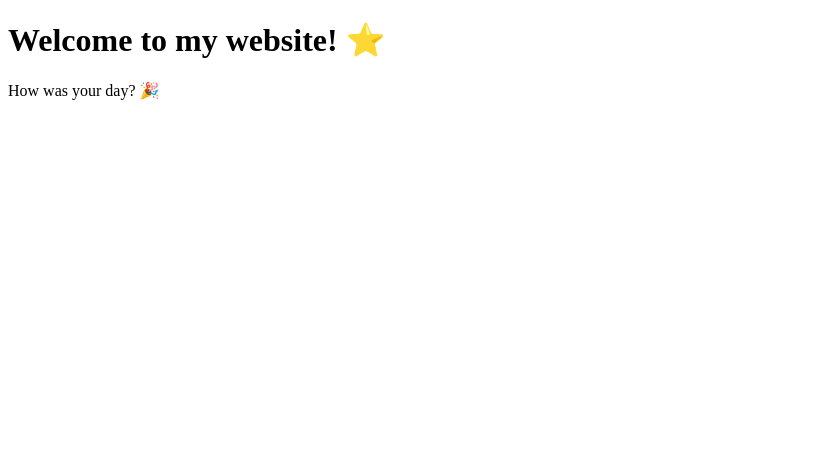
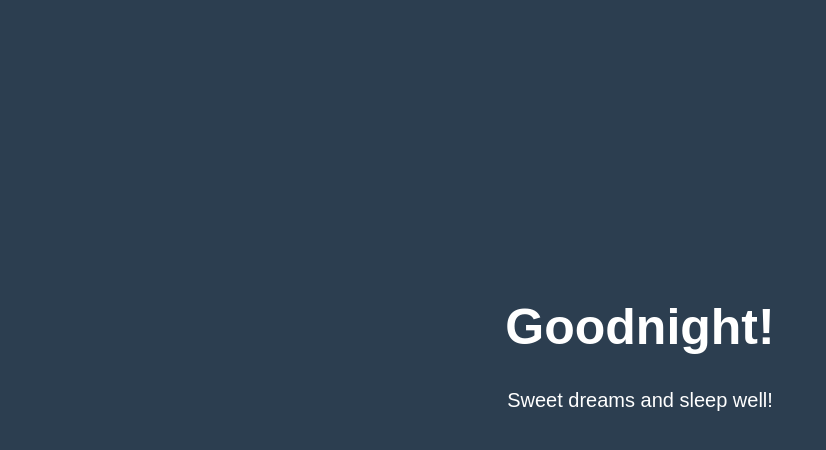
Before and after one commit to gummydelxue/toadie, a plain HTML site: page home.html in a window 1280 px wide. Shown: the whole page, without its empty margins (0-826 px from the left). Drawn offline with Linux system fonts and the light colour scheme.

Commit message:
Initialize website

```diff
--- a/home.html
+++ b/home.html
@@ -1,10 +1,27 @@
 <!DOCTYPE html>
-<html>
-   <head>
-      <title>My Cool Website</title>
-   </head>
-   <body>
-      <h1>Welcome to my website! ⭐️</h1>
-      <p>How was your day? 🎉</p>
-   </body>
+<html lang="en">
+<head>
+    <meta charset="UTF-8">
+    <meta name="viewport" content="width=device-width, initial-scale=1.0">
+    <title>Goodnight</title>
+    <style>
+        body {
+            font-family: Arial, sans-serif;
+            background-color: #2c3e50;
+            color: white;
+            text-align: center;
+            padding-top: 20%;
+        }
+        h1 {
+            font-size: 50px;
+        }
+        p {
+            font-size: 20px;
+        }
+    </style>
+</head>
+<body>
+    <h1>Goodnight!</h1>
+    <p>Sweet dreams and sleep well!</p>
+</body>
 </html>
```
